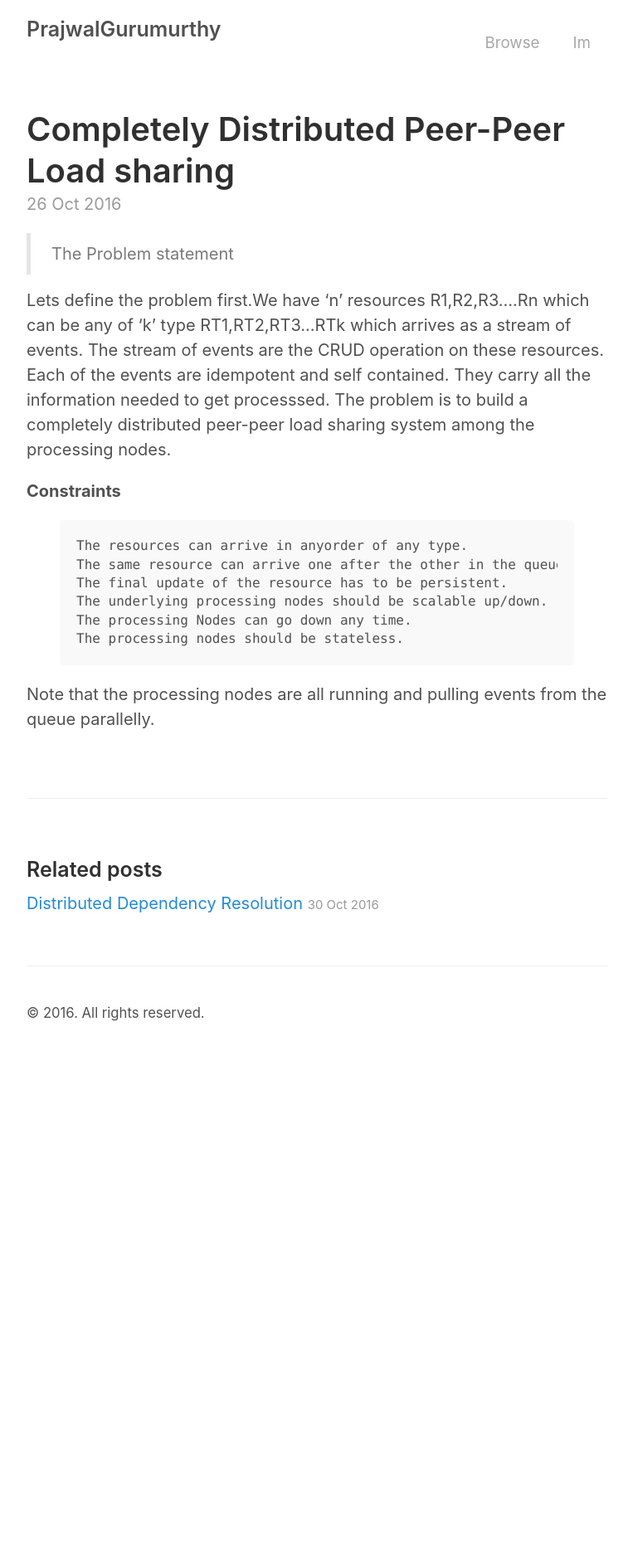
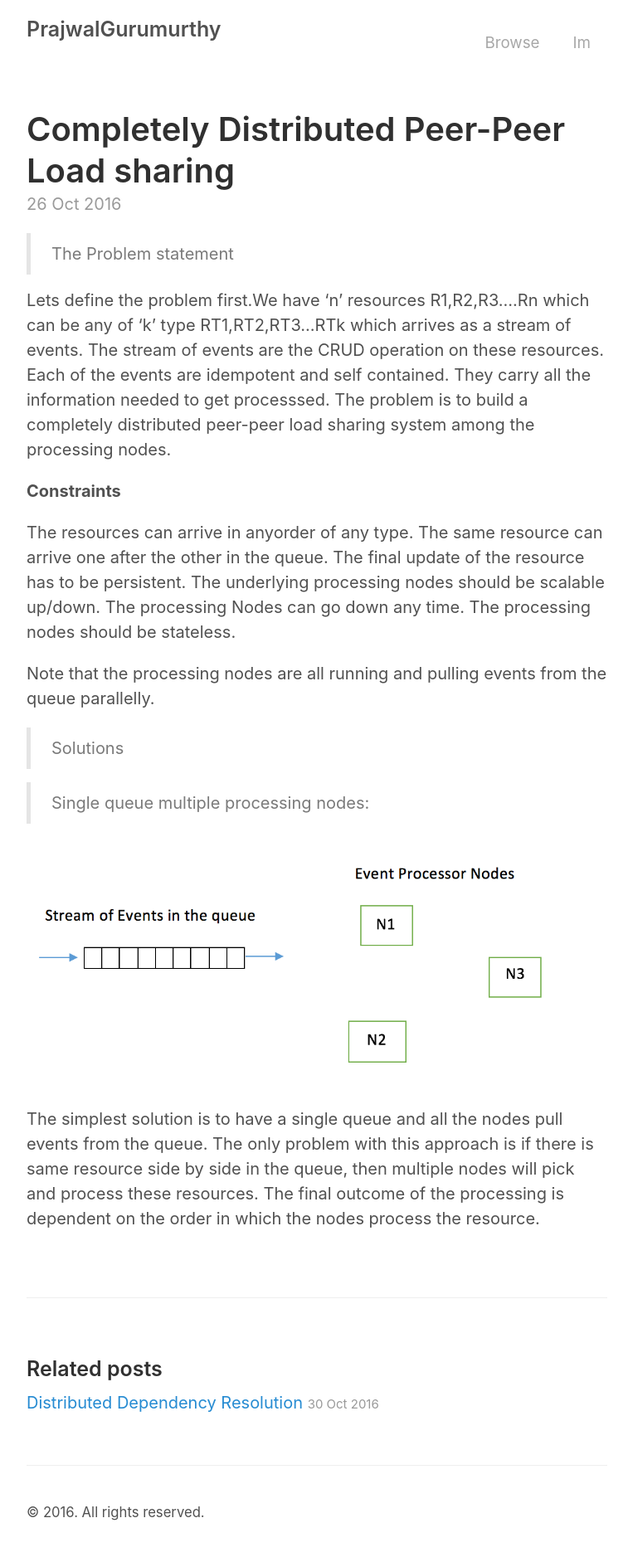
Before and after one commit to PrajwalGurumurthy/prajwalgurumurthy.github.io, a Jekyll site: the page built from _posts/2016-10-26-P2PLS.md, in a window 1280 px wide. Shown: the whole page at 83% size, without its empty margins (258-1021 px from the left). Built offline with Jekyll 4.4.1, drawn with Linux system fonts in a browser that asks for light colours; before the commit the page ends 1275 px from its top, so only the background shows below that.

Commit message:
p2p blog

```diff
--- a/_posts/2016-10-26-P2PLS.md
+++ b/_posts/2016-10-26-P2PLS.md
@@ -9,7 +9,7 @@ Lets define the problem first.We have 'n' resources R1,R2,R3....Rn which can be
 
 <b>Constraints</b>
 
-{% highlight text %}
+<p>
 
 The resources can arrive in anyorder of any type.
 The same resource can arrive one after the other in the queue.
@@ -18,6 +18,14 @@ The underlying processing nodes should be scalable up/down.
 The processing Nodes can go down any time.
 The processing nodes should be stateless.
 
-{% endhighlight %}
+</p>
 
 Note that the processing nodes are all running and pulling events from the queue parallelly.
+
+> Solutions
+
+> Single queue multiple processing nodes:
+
+![Image1]({{ site.url }}/assets/p2p/p2p1.png)
+
+The simplest solution is to have a single queue and all the nodes pull events from the queue. The only problem with this approach is if there is same resource side by side in the queue, then multiple nodes will pick and process these resources. The final outcome of the processing is dependent on the order in which the nodes process the resource.
```
Also changed, not shown: _posts/2016-10-30-DDR.md (+4 -2 lines).
